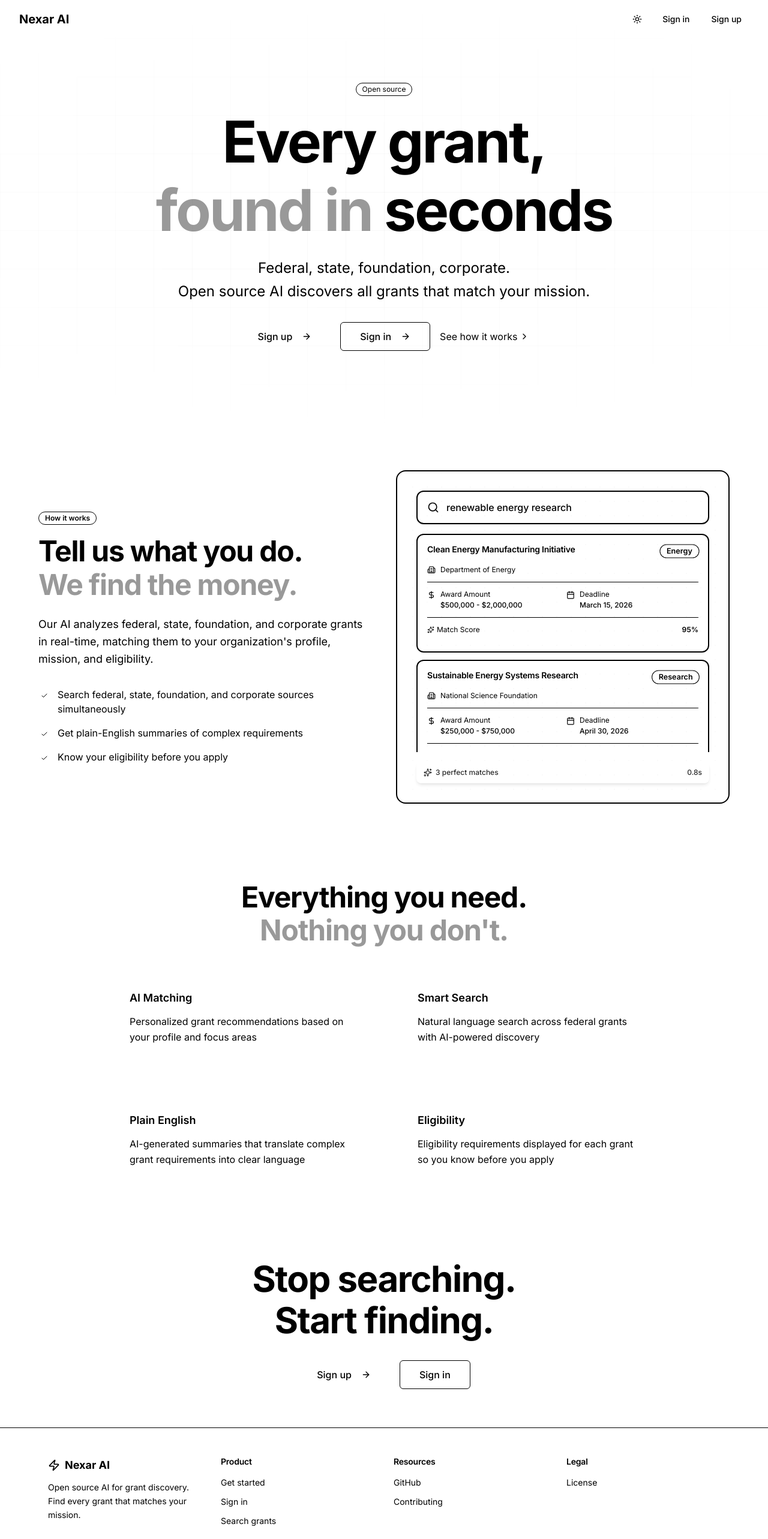
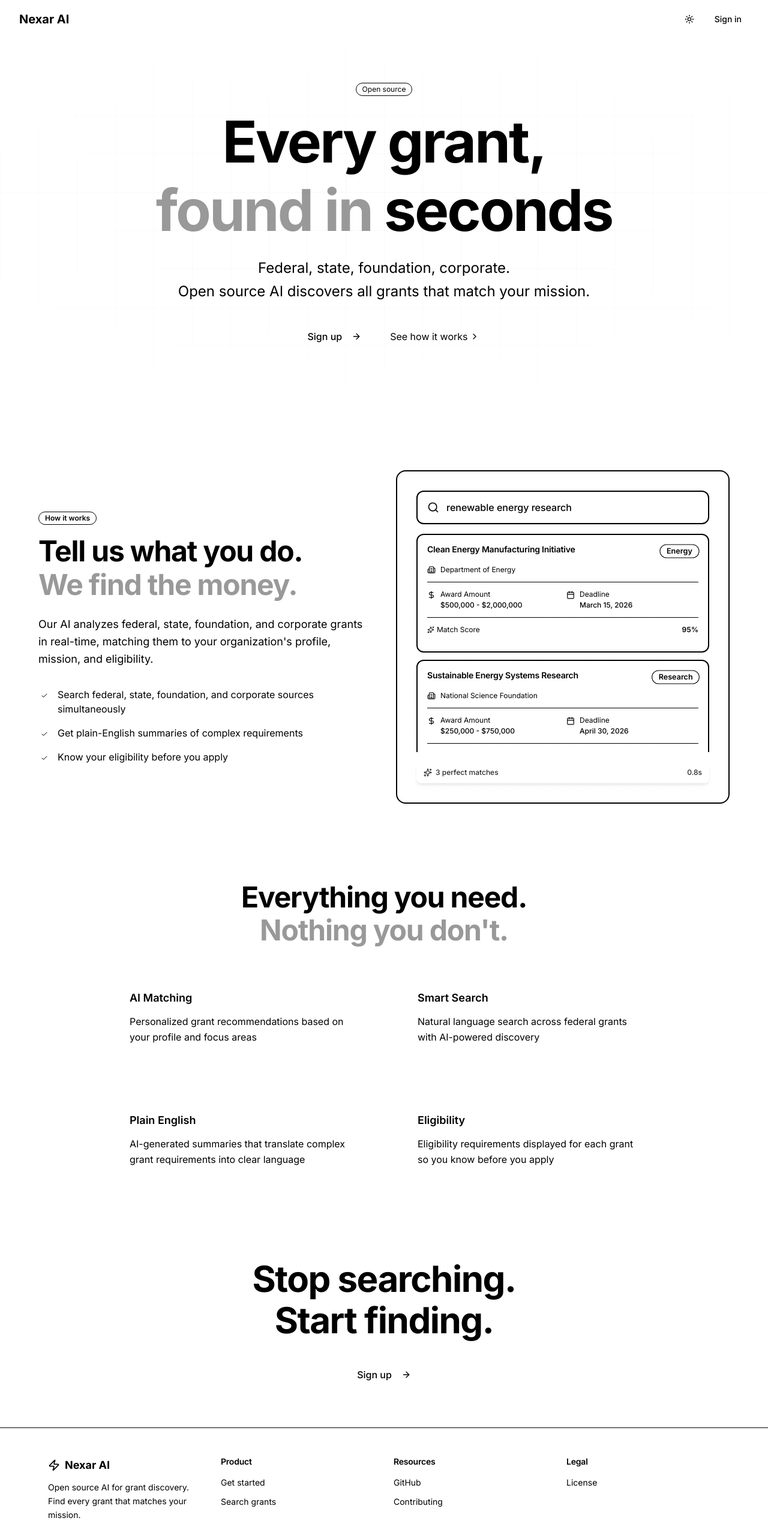
Before and after one commit to sakshit2004/Nexar-AI, a Next.js app in the folder frontend/: page / in a window 1280 px wide. Shown: the top 2566 px of the page at 60% size. Built offline with nearby package versions, Linux system fonts and the light colour scheme; no server answers.

Commit message:
Remove sign-in options from landing page; keep login only in nav bar
Co-authored-by: sakshit2004 <99576857+sakshit2004@users.noreply.github.com>

```diff
--- a/frontend/app/page.tsx
+++ b/frontend/app/page.tsx
@@ -92,12 +92,6 @@ export default function Home() {
             <Link href="/register">
               <Button size="lg" className="h-12 px-8 text-base font-medium">
                 Sign up
-                <ArrowRight className="ml-2 h-4 w-4" />
-              </Button>
-            </Link>
-            <Link href="/login">
-              <Button variant="outline" size="lg" className="h-12 px-8 text-base font-medium">
-                Sign in
                 <ArrowRight className="ml-2 h-4 w-4" />
               </Button>
             </Link>
@@ -218,11 +212,6 @@ export default function Home() {
                 <ArrowRight className="ml-2 h-4 w-4" />
               </Button>
             </Link>
-            <Link href="/login">
-              <Button size="lg" variant="outline" className="h-12 px-8 text-base font-medium bg-transparent border-background/40 text-background hover:bg-background/10 hover:text-background">
-                Sign in
-              </Button>
-            </Link>
           </div>
         </div>
       </section>
--- a/frontend/components/LandingFooter.tsx
+++ b/frontend/components/LandingFooter.tsx
@@ -24,11 +24,6 @@ export function LandingFooter() {
               <li>
                 <Link href="/register" className="hover:text-foreground transition-colors">
                   Get started
-                </Link>
-              </li>
-              <li>
-                <Link href="/login" className="hover:text-foreground transition-colors">
-                  Sign in
                 </Link>
               </li>
               <li>
--- a/frontend/components/Navbar.tsx
+++ b/frontend/components/Navbar.tsx
@@ -86,14 +86,9 @@ export function Navbar() {
                 </Button>
               </>
             ) : (
-              <>
-                <Link href="/login">
-                  <Button variant="ghost" size="sm">Sign in</Button>
-                </Link>
-                <Link href="/register">
-                  <Button size="sm">Sign up</Button>
-                </Link>
-              </>
+              <Link href="/login">
+                <Button variant="ghost" size="sm">Sign in</Button>
+              </Link>
             )}
           </div>
         </div>
```
